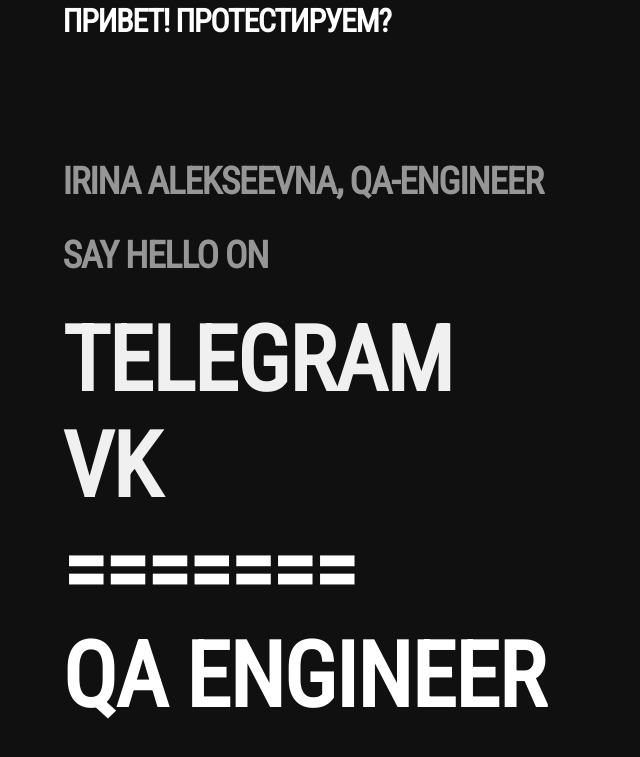
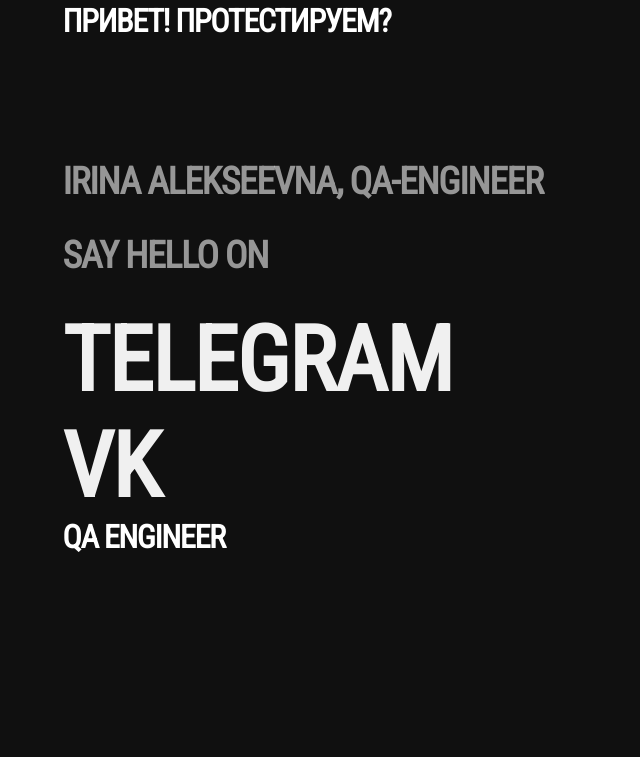
Before and after one commit to rinnglrn/-HTML-CSS-, a plain HTML site: page index.html in a window 1280 px wide. Shown: the part 285-1042 px from the top of the page, without its empty margins (0-640 px from the left). After the commit the page ends 982 px from the top, so only its background shows below. Drawn offline with Linux system fonts and the light colour scheme.

Commit message:
Update index.html

```diff
--- a/index.html
+++ b/index.html
@@ -44,8 +44,6 @@
           <a href="https://vk.com/liilmeoww" target="_blank">vk</a>
           </a>
         </div>
-        <div class="entry">
-=======
         <p> QA Engineer </p>
                 <div class="entry">
           <a target="_blank">
```
